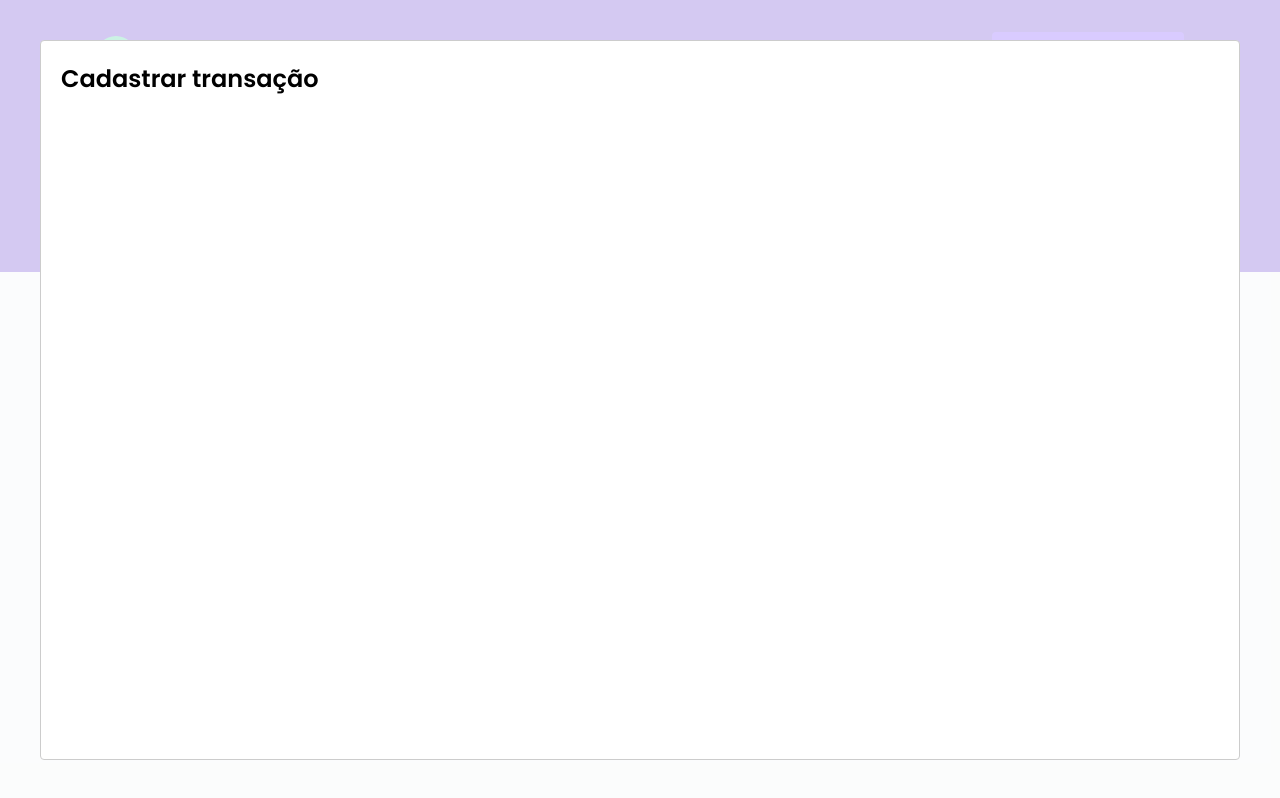
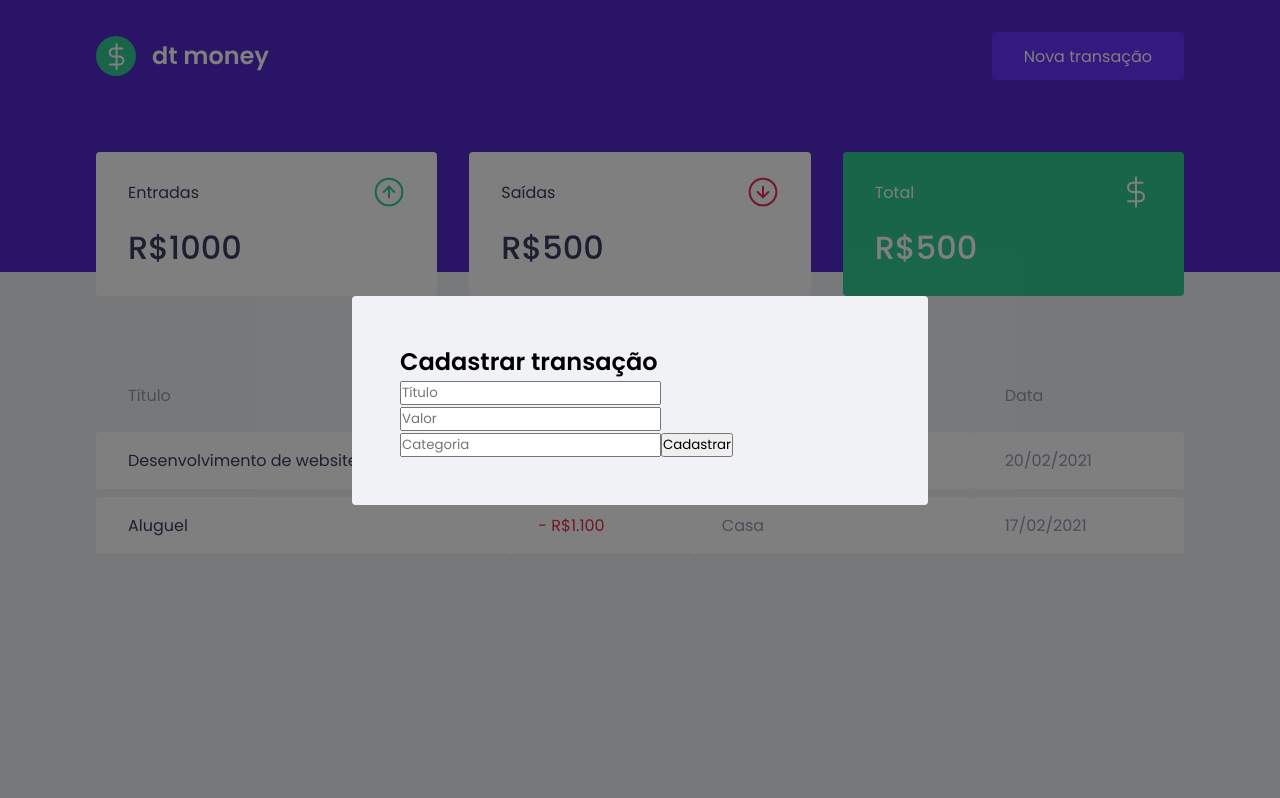
Before and after one commit to fellipefreiire/ignite-reactjs-chapter2, a React (Create React App) app: page / in a window 1280 px wide. Both pictures are taken after a click on the button "Nova transação". Built offline with nearby package versions, Linux system fonts and the light colour scheme; no server answers; what miragejs would draw is missing.

Commit message:
modal style

```diff
--- a/src/components/NewTransactionModal/index.tsx
+++ b/src/components/NewTransactionModal/index.tsx
@@ -1,4 +1,5 @@
 import Modal from "react-modal";
+import * as S from "./styles";
 
 interface NewTransactionModalProps {
   isOpen: boolean;
@@ -10,8 +11,20 @@
   onRequestClose,
 }: NewTransactionModalProps) {
   return (
-    <Modal isOpen={isOpen} onRequestClose={onRequestClose}>
-      <h2>Cadastrar transação</h2>
+    <Modal
+      isOpen={isOpen}
+      onRequestClose={onRequestClose}
+      overlayClassName="react-modal-overlay"
+      className="react-modal-content"
+    >
+      <S.Container>
+        <h2>Cadastrar transação</h2>
+
+        <input placeholder="Título" />
+        <input type="number" placeholder="Valor" />
+        <input placeholder="Categoria" />
+        <button type="submit">Cadastrar</button>
+      </S.Container>
     </Modal>
   );
 }
--- a/src/components/NewTransactionModal/styles.ts
+++ b/src/components/NewTransactionModal/styles.ts
@@ -1,3 +1,3 @@
 import styled from "styled-components";
 
-export const Container = styled.div``;
+export const Container = styled.form``;
--- a/src/styles/global.ts
+++ b/src/styles/global.ts
@@ -53,4 +53,22 @@
     opacity: 0.6;
     cursor: not-allowed;
   }
+
+  .react-modal-overlay {
+    background: rgba(0,0,0,0.5);
+    position: fixed;
+    inset: 0 0 0 0;
+    display: flex;
+    justify-content: center;
+    align-items: center;
+  }
+
+  .react-modal-content {
+    width: 100%;
+    max-width: 576px;
+    background: var(--background);
+    padding: 3rem;
+    position: relative;
+    border-radius: 0.25rem;
+  }
 `;
```
